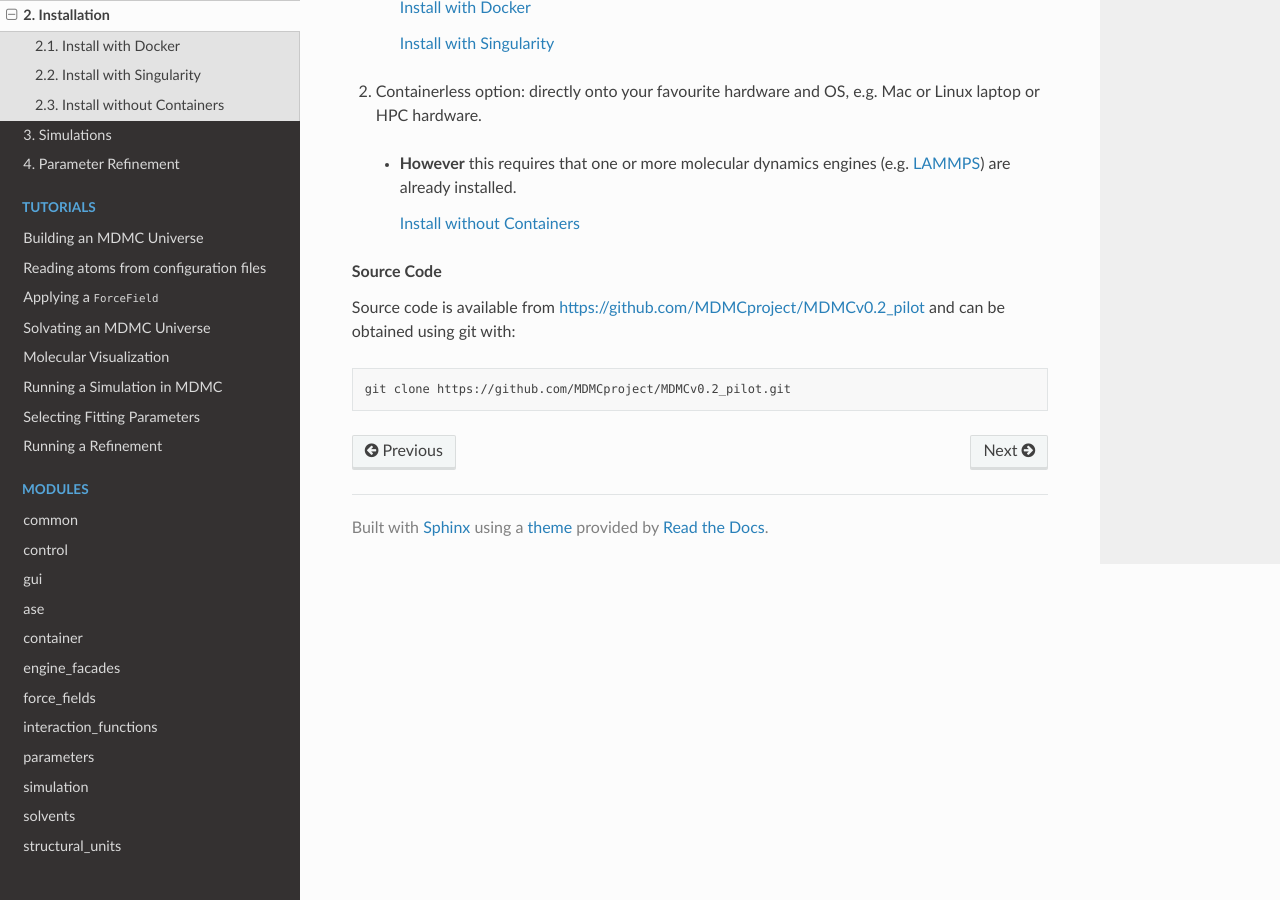
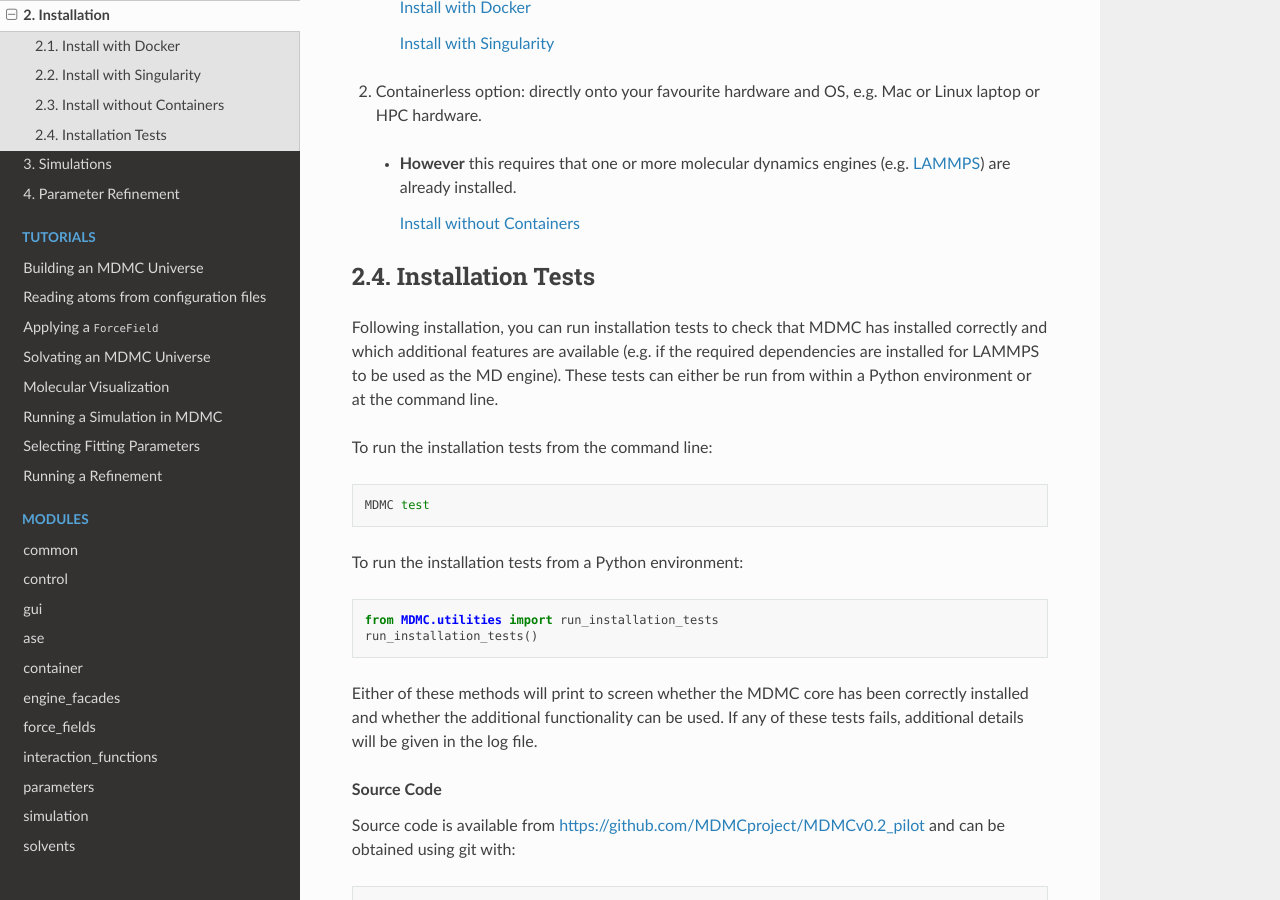
Before and after one commit to ISISNeutronMuon/MDMC, a Sphinx documentation site: the page built from doc/pages/installation.rst, in a window 1280 px wide and 900 px high, scrolled down 440 px. Built offline with Sphinx 7.4.7 and the Read the Docs theme 2.0.0, drawn with Linux system fonts in a browser that asks for light colours.

Commit message:
Added section on installation tests

```diff
--- a/doc/pages/installation.rst
+++ b/doc/pages/installation.rst
@@ -36,6 +36,33 @@ to separately install a supported molecular dynamics package (e.g. LAMMPS).
    installation/containerless.rst
 
 
+Installation Tests
+------------------
+
+Following installation, you can run installation tests to check that MDMC has
+installed correctly and which additional features are available (e.g. if the
+required dependencies are installed for LAMMPS to be used as the MD engine).
+These tests can either be run from within a Python environment or at the command
+line.
+
+To run the installation tests from the command line:
+
+.. code-block:: bash
+
+  MDMC test
+
+To run the installation tests from a Python environment:
+
+.. code-block:: Python
+
+  from MDMC.utilities import run_installation_tests
+  run_installation_tests()
+
+Either of these methods will print to screen whether the MDMC core has been
+correctly installed and whether the additional functionality can be used. If any
+of these tests fails, additional details will be given in the log file.
+
+
 .. rubric:: Source Code
 
 Source code is available from https://github.com/MDMCproject/MDMCv0.2_pilot and
```
